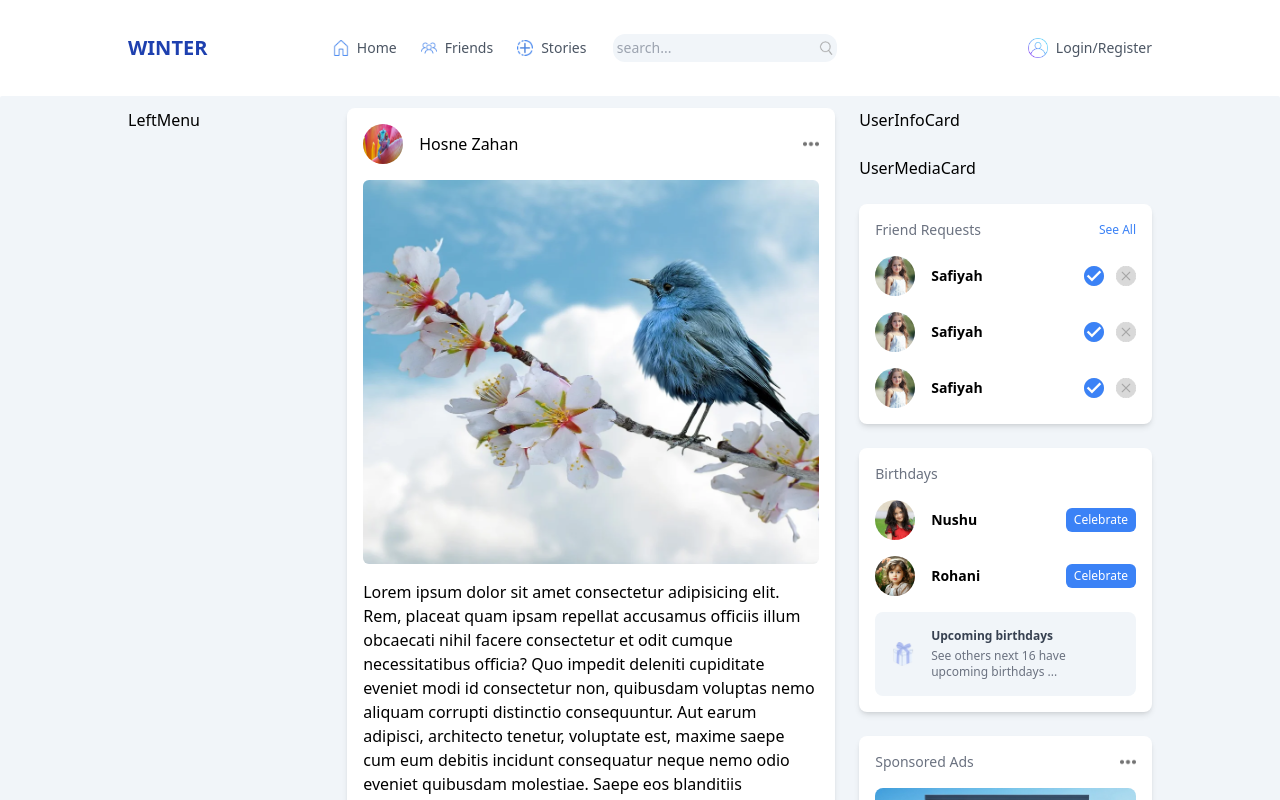
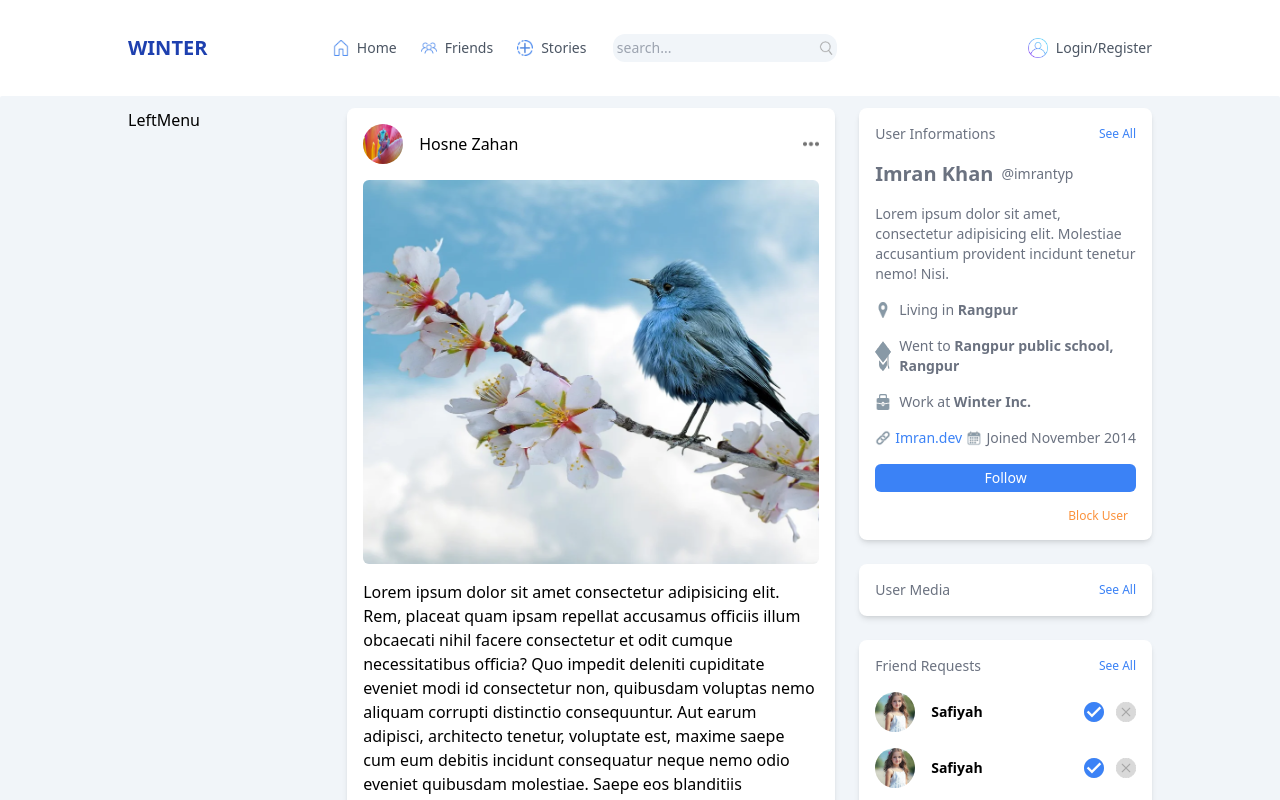
Before and after one commit to sajjad0057/P_JS_FWorL, a Next.js app in the folder winter-social/: page /profile/1 in a window 1280 px wide. Shown: the top 800 px of the page. Built offline with nearby package versions, Linux system fonts and the light colour scheme; no server answers.

Commit message:
Create UserInfoCard and UserMediaCard Components and Completed UserInfoCard

```diff
--- a/winter-social/src/components/UserInfoCard.tsx
+++ b/winter-social/src/components/UserInfoCard.tsx
@@ -1,9 +1,65 @@
-import React from 'react'
+import Image from "next/image";
+import Link from "next/link";
+import React from "react";
 
-const UserInfoCard = ({ userId } : {userId? : string}) => {
-  return (
-    <div>UserInfoCard</div>
-  )
-}
+const UserInfoCard = ({ userId }: { userId?: string }) => {
+	return (
+		<div className="p-4 bg-white rounded-lg shadow-md text-sm flex flex-col gap-4">
+			{/* TOP  */}
+			<div className="flex justify-between items-center font-medium">
+				<span className="text-gray-500">User Informations</span>
+				<Link href="/" className="text-blue-500 text-xs">
+					See All
+				</Link>
+			</div>
+			{/* BOTTOM  */}
+			<div className="flex flex-col gap-4 text-gray-500">
+				<div className="flex items-center gap-2">
+					<span className="text-xl font-bold">Imran Khan</span>
+					<span className="text-sm">@imrantyp</span>
+				</div>
+				<p>
+					Lorem ipsum dolor sit amet, consectetur adipisicing elit. Molestiae
+					accusantium provident incidunt tenetur nemo! Nisi.
+				</p>
+				<div className="flex item-cemter gap-2">
+					<Image src="/map.png" alt="map" width={16} height={16} />
+					<span>
+						Living in <b>Rangpur</b>
+					</span>
+				</div>
+				<div className="flex item-cemter gap-2">
+					<Image src="/school.png" alt="map" width={16} height={16} />
+					<span>
+						Went to <b>Rangpur public school, Rangpur</b>
+					</span>
+				</div>
+				<div className="flex item-cemter gap-2">
+					<Image src="/work.png" alt="map" width={16} height={16} />
+					<span>
+						Work at <b>Winter Inc.</b>
+					</span>
+				</div>
+				<div className="flex items-center justify-between">
+					<div className="flex gap-1 items-center">
+						<Image src="/link.png" alt="" width={16} height={16} />
+						<Link
+							href="https://www.facebook.com/profile.php?id=100015968622463"
+							className="text-blue-500 font-medium"
+						>
+							Imran.dev
+						</Link>
+					</div>
+					<div className="flex gap-1 items-center">
+						<Image src="/date.png" alt="" width={16} height={16} />
+						<span>Joined November 2014</span>
+					</div>
+				</div>
+        <button className="bg-blue-500 text-white text-sm rounded-md p-1">Follow</button>
+        <span className="text-orange-400 self-end text-xs cursor-pointer px-2">Block User</span>
+			</div>
+		</div>
+	);
+};
 
-export default UserInfoCard
+export default UserInfoCard;
--- a/winter-social/src/components/UserMediaCard.tsx
+++ b/winter-social/src/components/UserMediaCard.tsx
@@ -1,9 +1,19 @@
-import React from 'react'
+import Image from "next/image";
+import Link from "next/link";
+import React from "react";
 
-const UserMediaCard = ({ userId } : {userId? : string}) => {
-  return (
-    <div>UserMediaCard</div>
-  )
-}
+const UserMediaCard = ({ userId }: { userId?: string }) => {
+	return (
+		<div className="p-4 bg-white rounded-lg shadow-md text-sm flex flex-col gap-4">
+			{/* TOP  */}
+			<div className="flex justify-between items-center font-medium">
+				<span className="text-gray-500">User Media</span>
+				<Link href="/" className="text-blue-500 text-xs">
+					See All
+				</Link>
+			</div>
+		</div>
+	);
+};
 
-export default UserMediaCard
+export default UserMediaCard;
```
